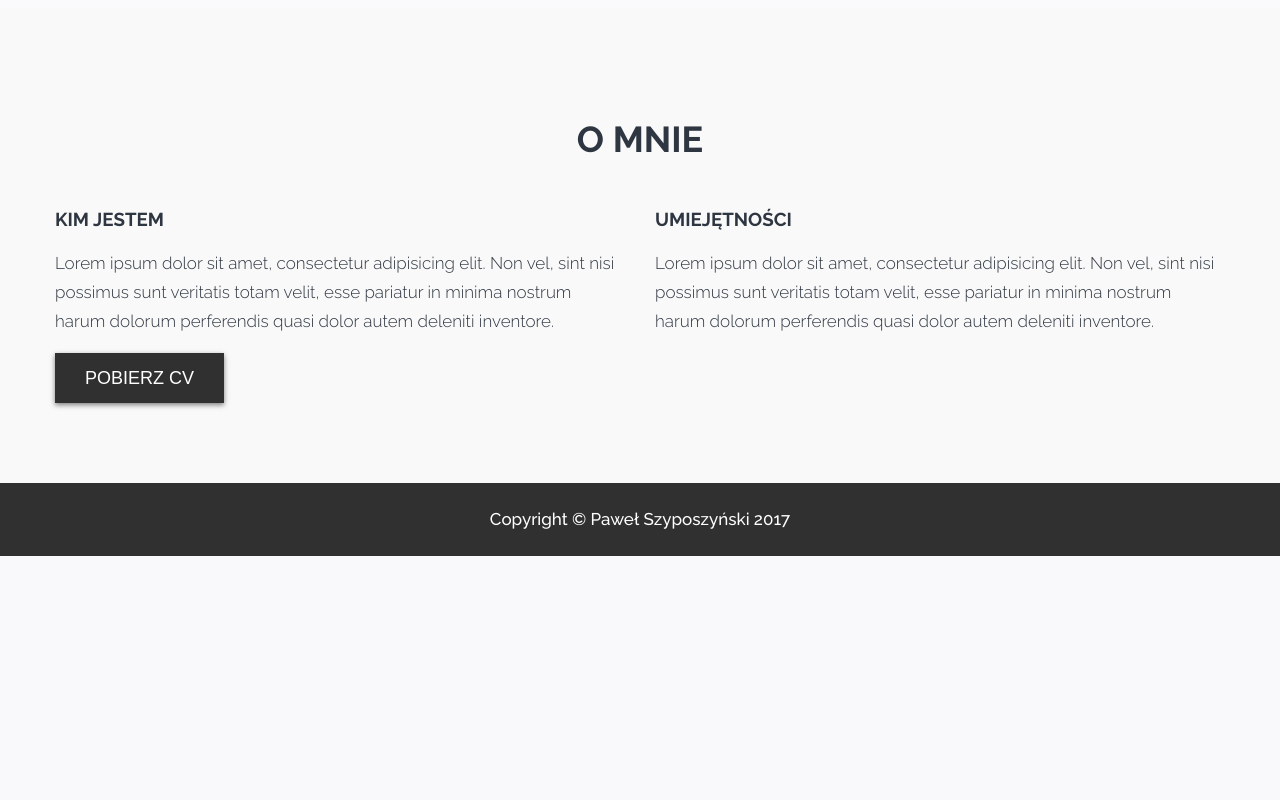
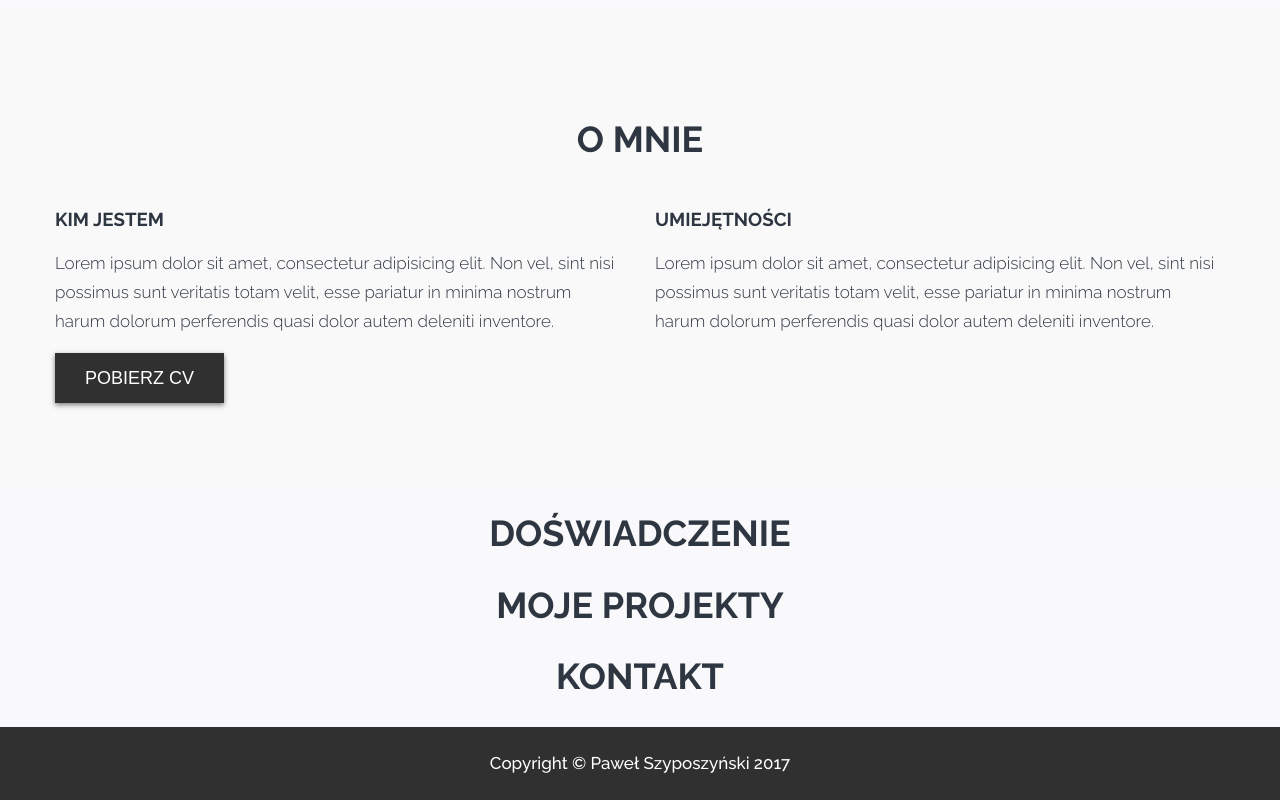
Before and after one commit to Pablo-Es/Pablo-Es.github.io, a website: page index.html in a window 1280 px wide. Shown: the part 791-1591 px from the top of the page. Before the commit the page ends 1347 px from the top, so only its background shows below. Drawn offline with Linux system fonts and the light colour scheme.

Commit message:
ready to review @pukie

```diff
--- a/index.html
+++ b/index.html
@@ -30,9 +30,9 @@
                     <nav class="banner__menu">
                         <ul class="banner__menu-list">
                             <li class="banner__menu-list-item"><a class="banner__menu-link" href="#about">O mnie</a></li>
-                            <li class="banner__menu-list-item"><a class="banner__menu-link" href="#">Doświadczenie</a></li>
-                            <li class="banner__menu-list-item"><a class="banner__menu-link" href="#">Projekty</a></li>
-                            <li class="banner__menu-list-item"><a class="banner__menu-link" href="#">Kontakt</a></li>
+                            <li class="banner__menu-list-item"><a class="banner__menu-link" href="#experience">Doświadczenie</a></li>
+                            <li class="banner__menu-list-item"><a class="banner__menu-link" href="#projects">Projekty</a></li>
+                            <li class="banner__menu-list-item"><a class="banner__menu-link" href="#contact">Kontakt</a></li>
                         </ul>
                     </nav>
             </header>
@@ -67,17 +67,20 @@
                 </div>
             </div>
         </section>
-        <section class="skills">
-
+        <section id="ecperience" class="experience-sec">
+            <div class="container">
+                <h2 class="heading heading--level-2 text--center">Doświadczenie</h2>
+            </div>
         </section>
-        <section class="experience">
-
+        <section id="projects" class="projects-sec">
+            <div class="container">
+                <h2 class="heading heading--level-2 text--center">Moje projekty</h2>
+            </div>
         </section>
-        <section class="projects">
-
-        </section>
-        <section class="contact">
-
+        <section id="contact" class="contact-sec">
+            <div class="container">
+                <h2 class="heading heading--level-2 text--center">Kontakt</h2>
+            </div>
         </section>
     </main>
         <footer class="footer">
```
